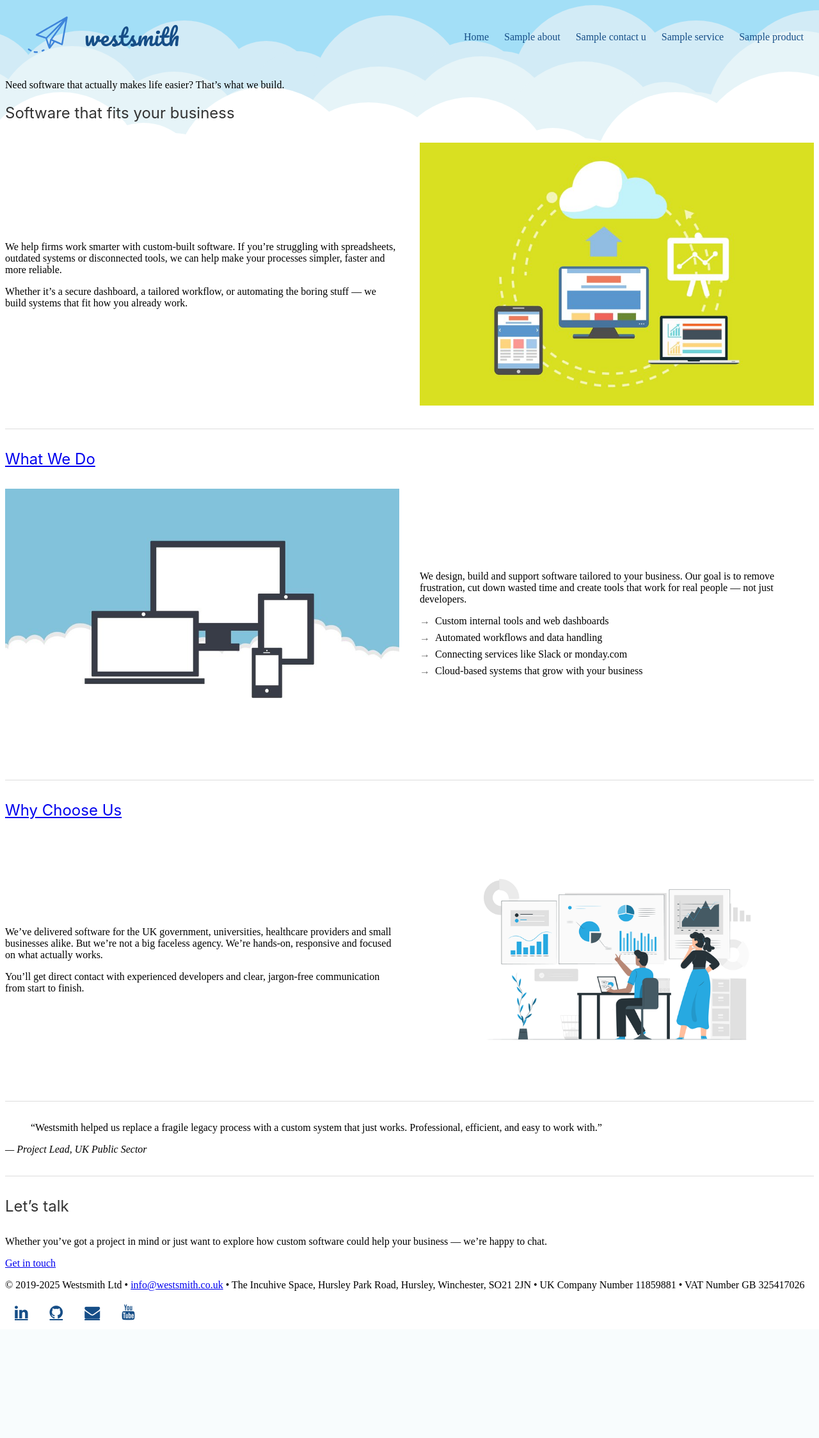
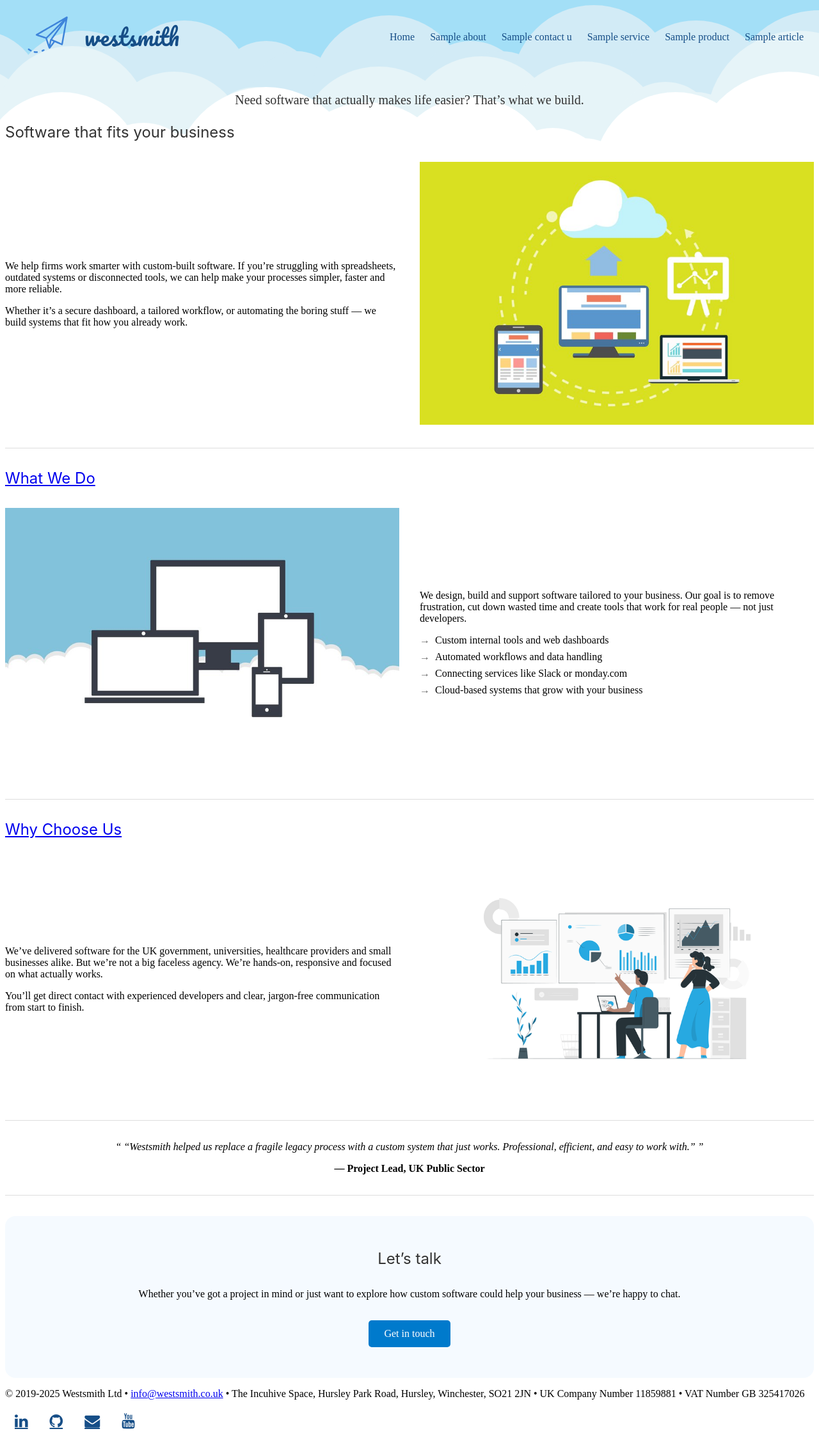
Before and after one commit to westsmith-open/westsmith.co.uk, a Python web app: template templates/index.html in a window 1280 px wide. Shown: the whole page at 64% size. Before the commit the page ends 2064 px from the top, so only its background shows below. Run offline with Jinja, Linux system fonts and the light colour scheme; the template is opened without the code that fills it: most values are stand-ins (such as "Sample title", 1, 10 or a date in 2020).

Commit message:
Add articles section and improve styling

```diff
--- a/static/styles/styles.css
+++ b/static/styles/styles.css
@@ -249,3 +249,56 @@ footer .fa {
 footer div {
   margin: 10px 0;
 }
+
+.testimonial {
+  font-style: italic;
+  margin: 2rem 0;
+  text-align: center;
+}
+
+.testimonial blockquote {
+  quotes: "“" "”" "‘" "’";
+}
+
+.testimonial blockquote::before {
+  content: open-quote;
+}
+
+.testimonial blockquote::after {
+  content: close-quote;
+}
+
+.testimonial cite {
+  display: block;
+  margin-top: 1rem;
+  font-style: normal;
+  font-weight: bold;
+}
+
+.cta-section {
+  text-align: center;
+  padding: 2rem 1rem;
+  background: #f5faff;
+  border-radius: 1rem;
+}
+
+.cta-section .button {
+  display: inline-block;
+  padding: 0.75rem 1.5rem;
+  background-color: #007acc;
+  color: #fff;
+  text-decoration: none;
+  border-radius: 5px;
+  margin-top: 1rem;
+}
+
+.lead-in {
+  font-size: 1.25rem;
+  font-weight: 500;
+  color: #333;
+  max-width: 700px;
+  margin: 2rem auto 1rem auto;
+  text-align: center;
+  line-height: 1.6;
+  padding: 0 1rem;
+}
--- a/templates/base.html
+++ b/templates/base.html
@@ -80,6 +80,9 @@
           <li>
             <a href="{{ nav.products.link }}">{{ nav.products.title }}</a>
           </li>
+          <li>
+            <a href="{{ nav.articles.link }}">{{ nav.articles.title }}</a>
+          </li>
         </ul>
       </nav>
     </header>
```
Also changed, not shown: content/articles/automating-excel-tasks.md (added, +10 -0 lines), content/articles/index.md (added, +11 -0 lines), content/articles/integrating-ai-into-your-business.md (added, +11 -0 lines), content/articles/modernising-legacy-code.md (added, +11 -0 lines), content/articles/python-for-small-business.md (added, +11 -0 lines), content/articles/smart-simple-ai.md (added, +11 -0 lines).
